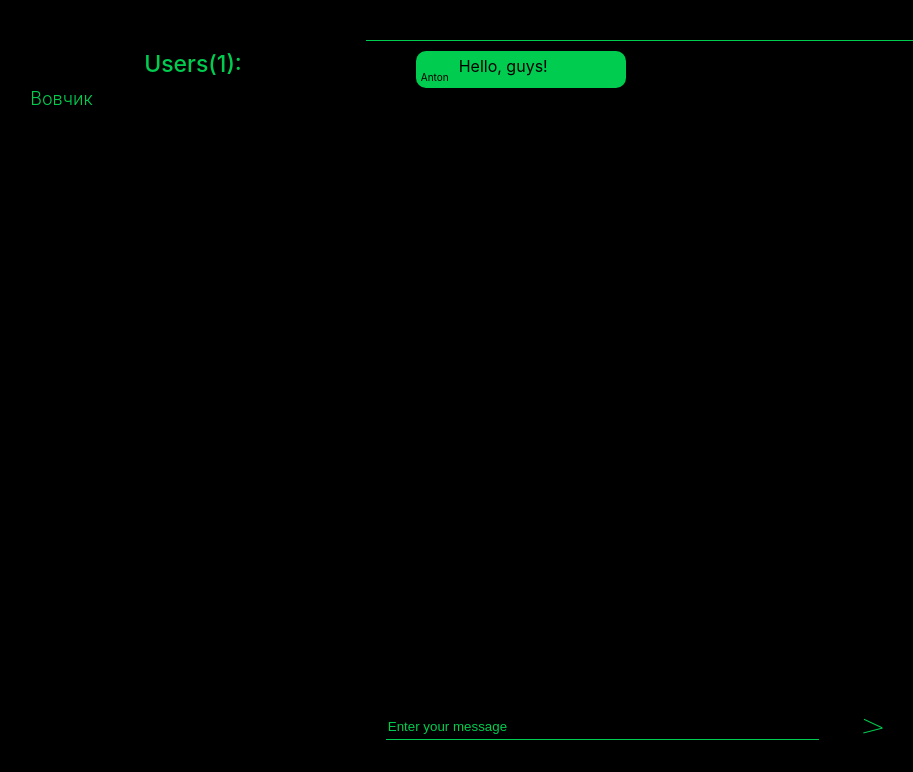
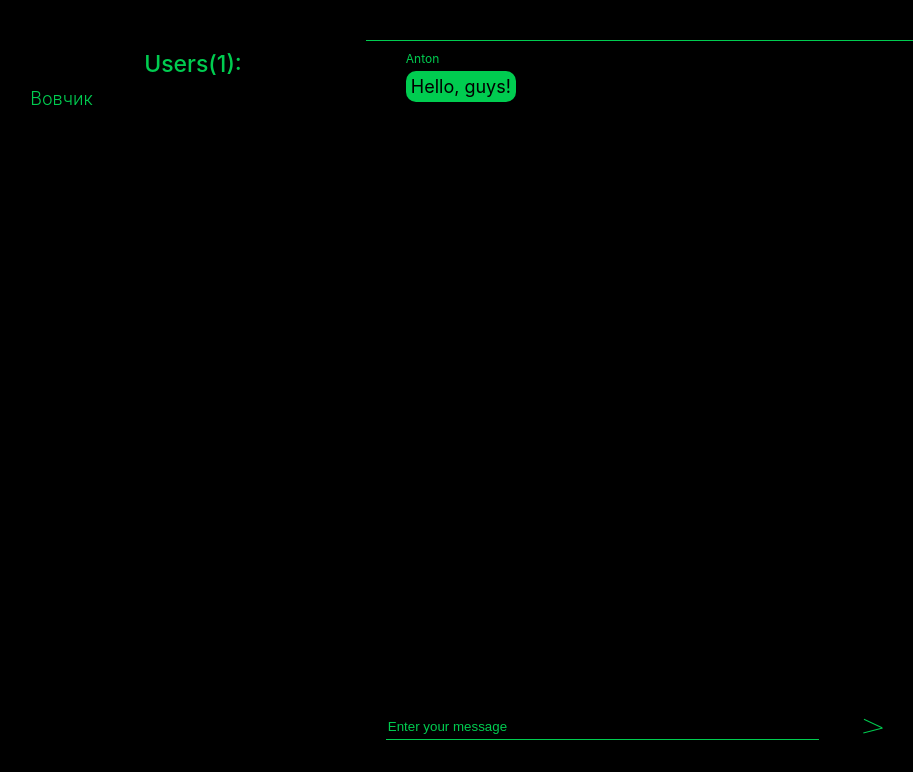
Before and after one commit to Scal3/chat, a React (Create React App) app: page / in a window 1280 px wide. Shown: the top 772 px of the page, without its empty margins (159-1072 px from the left). Built offline with nearby package versions, Linux system fonts and the light colour scheme; no server answers.

Commit message:
fix/change message style

```diff
--- a/src/components/Chat/Chat.css
+++ b/src/components/Chat/Chat.css
@@ -2,6 +2,7 @@
     display: flex;
     margin: 0 auto;
     width: 90%;
+    max-width: 1280px;
     height: 90%;
     box-sizing: border-box;
     justify-content: center;
--- a/src/components/ChatWindow/ChatWindow.css
+++ b/src/components/ChatWindow/ChatWindow.css
@@ -12,12 +12,16 @@
 }
 
 .chat-window__message-container {
+    display: flex;
+    flex-direction: column;
+    margin-bottom: 10px;
+    width: fit-content;
+}
+
+.chat-window__message-background {
+    background-color: #00CC50;
     border-radius: 10px;
-    width: 200px;
-    display: flex;
     padding: 5px;
-    background-color: #00CC50;
-    margin-bottom: 10px;
 }
 
 .chat-window__message-text {
@@ -27,8 +31,8 @@
 
 .chat-window__message-user {
     font-size: 10px;
-    margin: 15px 10px 0 0 ;
-    align-self: flex-end;
+    color: #00CC50;
+    margin-bottom: 5px;
 }
 
 .chat-window__form {
@@ -132,6 +136,17 @@
     }
 
     .chat-window__display {
-        padding: 10px 50px 10px 50px;
+        padding: 10px 40px 10px 40px;
+    }
+
+    .chat-window__message-text {
+        margin: 0;
+        font-size: 18px;
+    }
+
+    .chat-window__message-user {
+        font-size: 12px;
+        color: #00CC50;
+        margin-bottom: 5px;
     }
 }
--- a/src/components/ChatWindow/ChatWindow.js
+++ b/src/components/ChatWindow/ChatWindow.js
@@ -8,7 +8,9 @@ function ChatWindow() {
       <div className="chat-window__display">
         <div className="chat-window__message-container">
           <span className="chat-window__message-user">Anton</span>
-          <p className="chat-window__message-text">Hello, guys!</p>
+          <div className="chat-window__message-background">
+            <p className="chat-window__message-text">Hello, guys!</p>
+          </div>
         </div>
       </div>
       <form className="chat-window__form">
```
